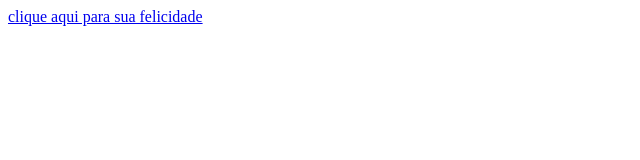
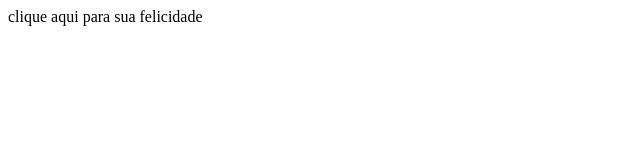
Before and after one commit to EmmanuellyFaccion/aula-de-informatica2, a plain HTML site: page index.html in a window 1280 px wide. Shown: the whole page, without its empty margins (0-640 px from the left). Drawn offline with Linux system fonts and the light colour scheme.

Commit message:
aula de informatica
conseguir terminar

```diff
--- a/index.html
+++ b/index.html
@@ -8,9 +8,8 @@
 </head>
 <body>
 <div>
-    <a href='https://youtube.com/shorts/YRceBkQQok?feature=share' >
+    <!-- <a href='https://youtu.be/UBAX-13g8OM' > -->
     clique aqui para sua felicidade
-
     <a>
 </div>
 </body>
```
